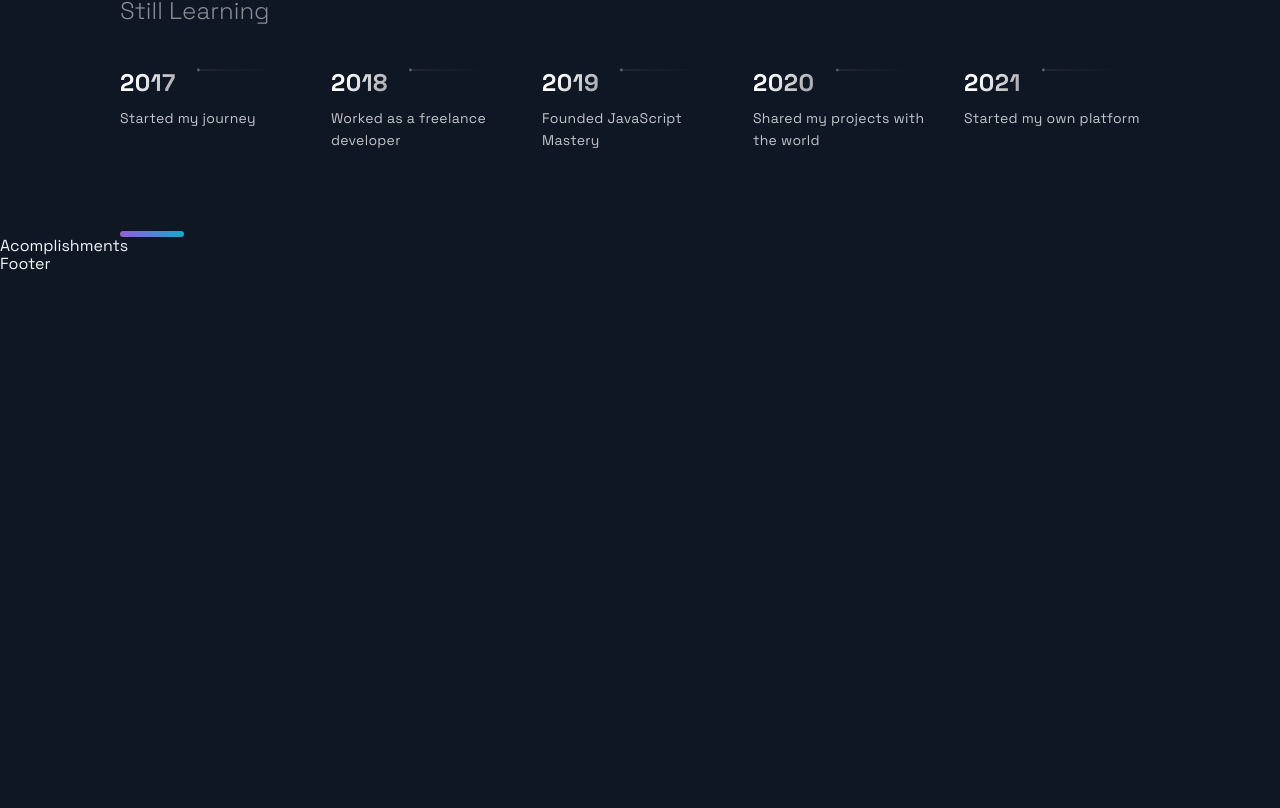
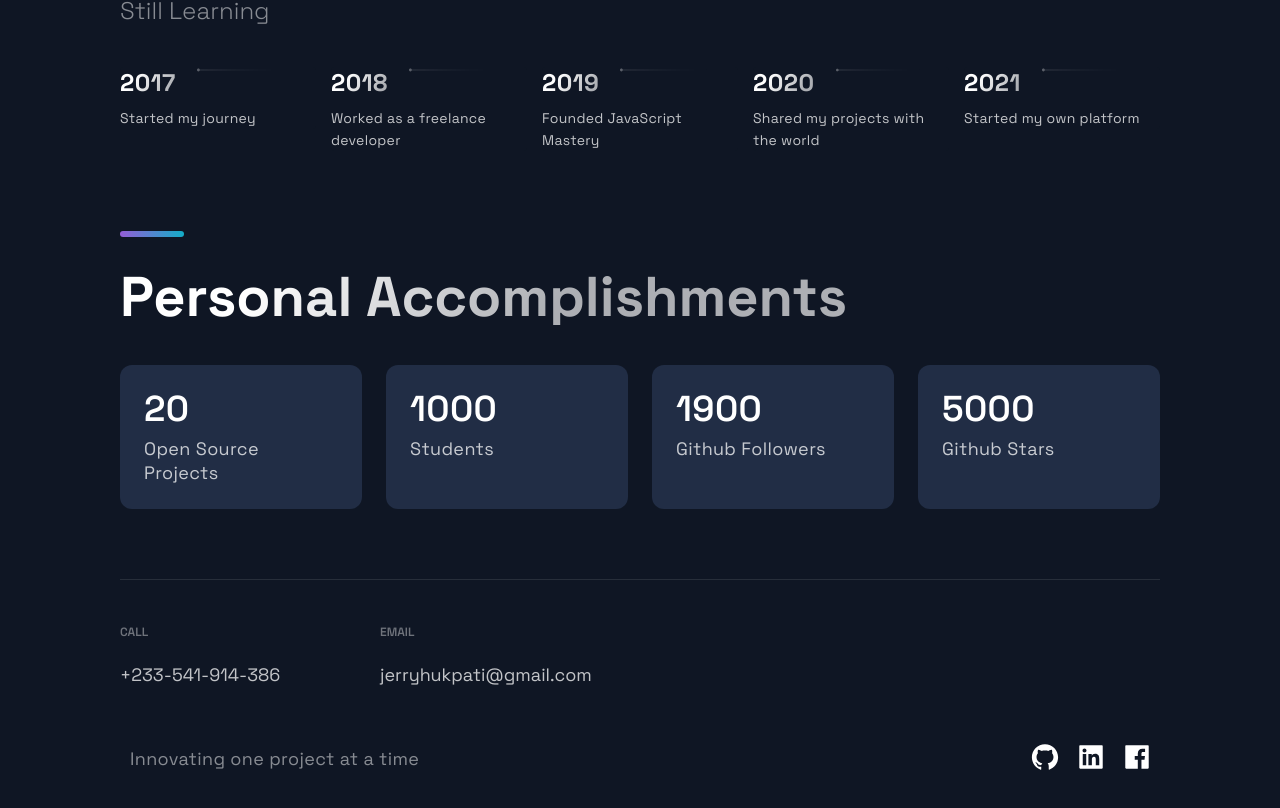
Before and after one commit to Jerry1811/portfolio_website, a Next.js app: page / in a window 1280 px wide. Shown: the part 2760-3568 px from the top of the page. Before the commit the page ends 3034 px from the top, so only its background shows below. Built offline with nearby package versions, Linux system fonts and the light colour scheme.

Commit message:
accomplishments and footer sections

```diff
--- a/src/components/Acomplishments/Acomplishments.js
+++ b/src/components/Acomplishments/Acomplishments.js
@@ -11,9 +11,17 @@
 ];
 
 const Acomplishments = () => (
-  <div>
-    Acomplishments
-  </div>
+  <Section>
+    <SectionTitle>Personal Accomplishments</SectionTitle>
+    <Boxes>
+      {data.map((card, index) => (
+        <Box key={index}>
+          <BoxNum>{card.number}</BoxNum>
+          <BoxText>{card.text}</BoxText>
+        </Box>
+      ))}
+    </Boxes>
+  </Section>
 );
 
 export default Acomplishments;
--- a/src/components/Footer/Footer.js
+++ b/src/components/Footer/Footer.js
@@ -1,14 +1,39 @@
 import React from 'react';
-import { AiFillGithub, AiFillInstagram, AiFillLinkedin } from 'react-icons/ai';
+import { AiFillGithub, AiFillFacebook, AiFillLinkedin } from 'react-icons/ai';
 
 import { SocialIcons } from '../Header/HeaderStyles';
 import { CompanyContainer, FooterWrapper, LinkColumn, LinkItem, LinkList, LinkTitle, Slogan, SocialContainer, SocialIconsContainer } from './FooterStyles';
 
 const Footer = () => {
   return (
-    <div>
-      Footer
-    </div>
+    <FooterWrapper>
+      <LinkList>
+        <LinkColumn>
+          <LinkTitle>Call</LinkTitle>
+          <LinkItem href='tel:+233-541-914-386'>+233-541-914-386</LinkItem>
+        </LinkColumn>
+        <LinkColumn>
+          <LinkTitle>Email</LinkTitle>
+          <LinkItem href='mailto:jerryhukpati@gmail.com'>jerryhukpati@gmail.com</LinkItem>
+        </LinkColumn>
+      </LinkList>
+      <SocialIconsContainer>
+        <CompanyContainer>
+          <Slogan>Innovating one project at a time</Slogan>
+        </CompanyContainer>
+        <SocialContainer>
+        <SocialIcons href='https://github.com/Jerry1811'>
+       <AiFillGithub size='3rem' />
+     </SocialIcons>
+     <SocialIcons href='https://www.linkedin.com/in/jeremiah-hukpati/'>
+       <AiFillLinkedin size='3rem' />
+     </SocialIcons>
+     <SocialIcons href='https://github.com/Jerry1811'>
+       <AiFillFacebook size='3rem' />
+     </SocialIcons>
+     </SocialContainer>
+      </SocialIconsContainer>
+    </FooterWrapper>
   );
 };
 
```
